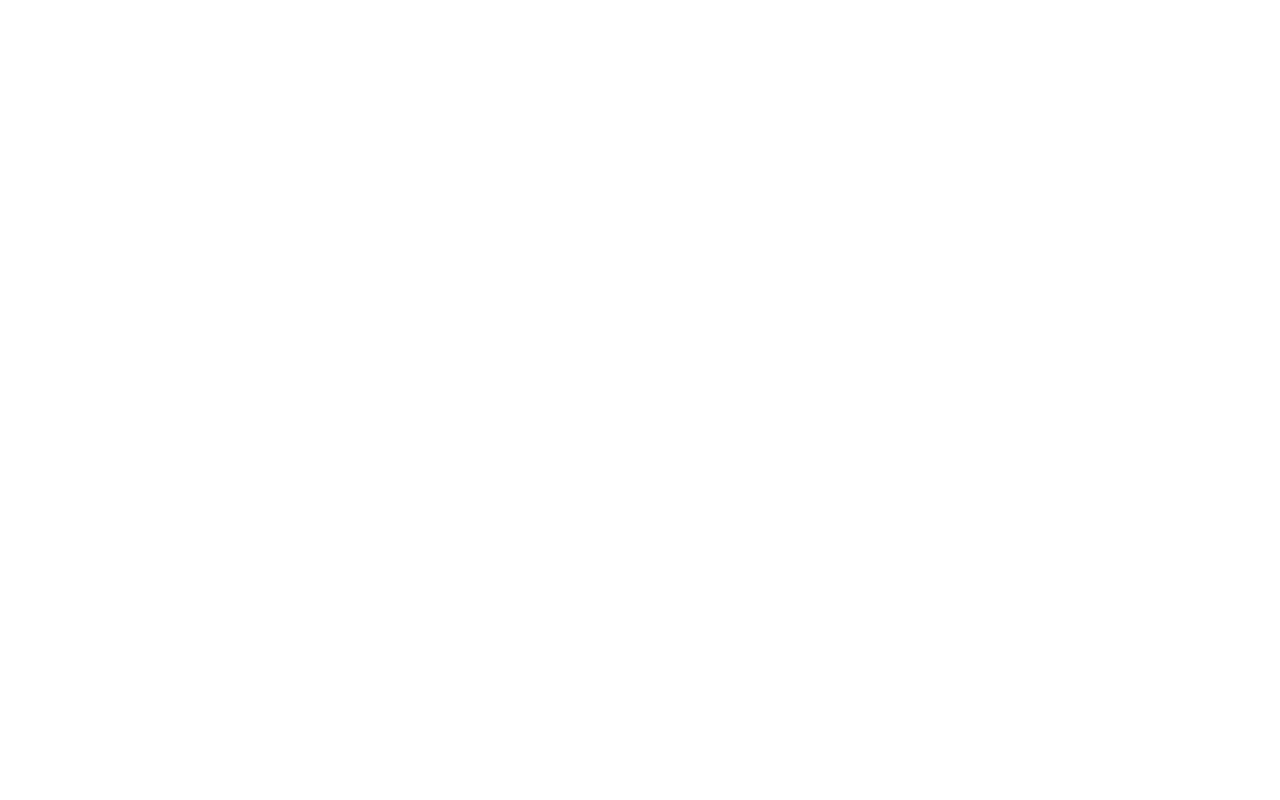
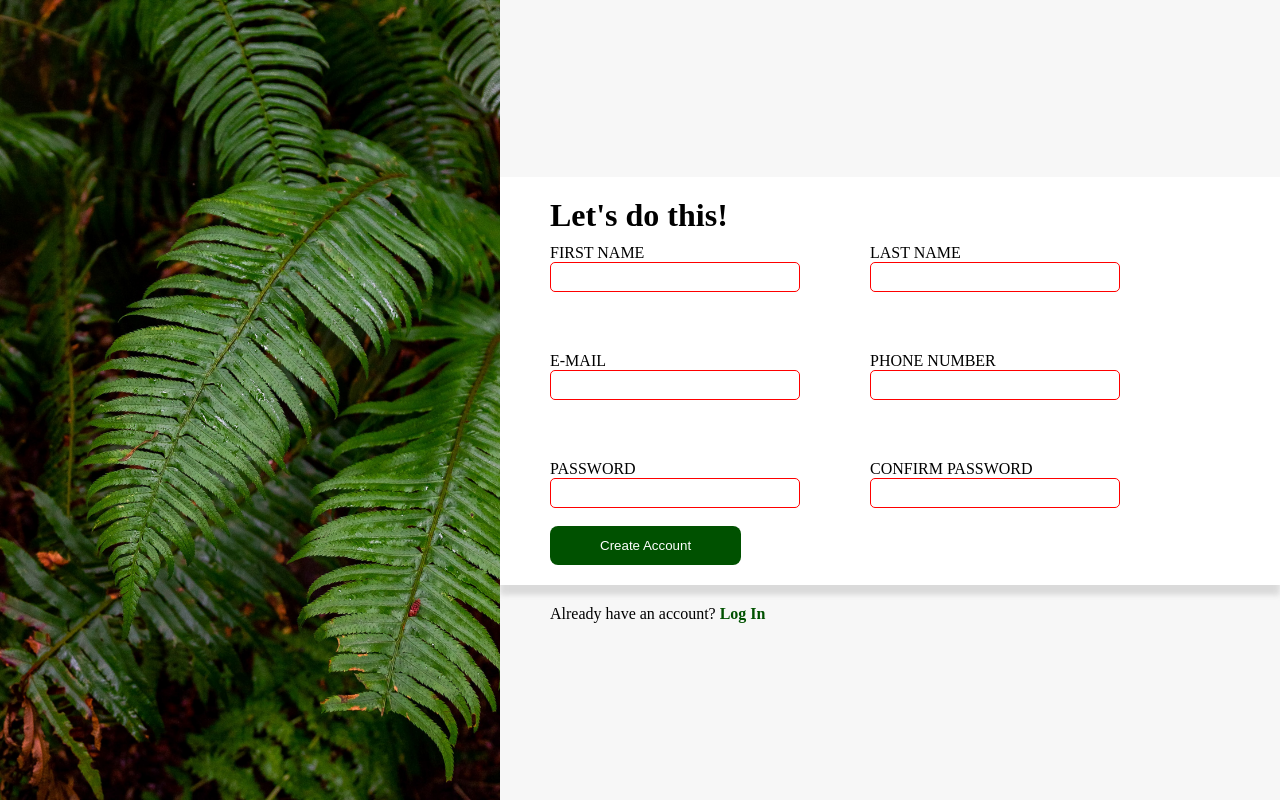
Before and after one commit to AlemkhanIT/theOdinProject, a plain HTML site: page signUp/index.html in a window 1280 px wide. Drawn offline with Linux system fonts and the light colour scheme.

Commit message:
Sign Up Project Finished

```diff
--- a/signUp/index.html
+++ b/signUp/index.html
@@ -8,6 +8,45 @@
     <title>Sign Up</title>
 </head>
 <body>
-    <h1></h1>
+    <main>
+        <div class="photo">
+            <img src="./halie-west-25xggax4bSA-unsplash.jpg" alt="">
+        </div>
+        <div class="form">
+            <form action="#" method="post">
+            <h1>Let's do this!</h1>
+            <div class="items">
+
+                <div class="item">
+                    <label for="firstName">First Name</label>
+                    <input required title="Minimum 2 characters A-Z a-z" type="text" name="firstName" id="firstName" pattern="^[a-zA-Z][a-zA-Z0-9-_\.]{1,20}$">
+                </div>
+                <div class="item">
+                    <label for="lastName">Last Name</label>
+                    <input required title="Minimum 2 characters A-Z a-z" type="text" name="lastName" id="lastName" pattern="^[a-zA-Z][a-zA-Z0-9-_\.]{1,20}$">
+                </div>
+                <div class="item">
+                    <label for="mail">E-Mail</label>
+                    <input required type="email" name="mail" id="mail">
+                </div>
+                <div class="item">
+                    <label for="phone">Phone Number</label>
+                    <input required title="Dont use +. Only numbers" type="tel" name="phone" id="phone" pattern="([1-9])+(?:-?\d){4,}">
+                </div>
+                <div class="item">
+                    <label for="pass">Password</label>
+                    <input required title="Minimum 8 characters. Minimum one Upper character" type="password" name="pass" id="pass" pattern="(?=^.{8,}$)((?=.*\d)|(?=.*\W+))(?![.\n])(?=.*[A-Z])(?=.*[a-z]).*$">
+                </div>
+                <div class="item">
+                    <label for="passConfirm">Confirm Password</label>
+                    <input required title="Password must match" type="password" name="passConfirm" id="passConfirm" pattern="(?=^.{8,}$)((?=.*\d)|(?=.*\W+))(?![.\n])(?=.*[A-Z])(?=.*[a-z]).*$">
+                </div>
+            </div>
+            <br>
+            <button class="btn" type="submit">Create Account</button>
+        </form>
+        <p class="logInfo">Already have an account? <a class="login" href="#">Log In</a></p>
+        </div>
+    </main>
 </body>
 </html>
--- a/signUp/style.css
+++ b/signUp/style.css
@@ -1,3 +1,90 @@
+*{
+    margin: 0;
+    padding: 0;
+    box-sizing: border-box;
+}
+:root{
+    --color: rgb(0, 81, 0);
+}
+body{
+    background-color:rgb(247, 247, 247)
+}
+main{
+    display: flex;
+    flex-direction: row;
+}
+.form{
+    margin: auto 0;
+}
 h1{
-    color: red;
+    margin-bottom: 10px;
 }
+form{
+    background-color: white;
+    padding: 20px 50px;
+    box-shadow: 0px 10px 5px 0px rgba(209,209,209,0.75);
+}
+.items{
+    display: flex;
+    flex-wrap: wrap;
+    gap: 60px;
+    width: 100%;
+}
+.item{
+    width: 260px;
+}
+.photo{
+    position: relative;
+    width: 100%;
+    height: 100vh;
+    max-width: 500px;
+    overflow: hidden;
+}
+img{
+    position: absolute;
+    height: 100vh;
+    top: 0;
+    bottom: 0;
+}
+label{
+    display: inline-block;
+    text-transform: uppercase;
+    display: block;
+}
+.btn{
+    background-color: var(--color);
+    border: 0;
+    cursor: pointer;
+    color: white;
+    border-radius: 8px;
+    padding: 12px 50px;
+    display: inline-block;
+}
+input{
+    border: 1px solid gray;
+    border-radius: 5px;
+    width: 250px;
+    height: 30px;
+
+}
+
+input:valid{
+    border-color: green;
+}
+
+input:invalid{
+    border-color: red;
+}
+
+.logInfo{
+    margin-top: 20px;
+    padding-left: 50px;
+}
+.login{
+    color: var(--color);
+    font-weight: 700;
+    text-decoration: none;
+}
+.login:visited{
+    color: var(--color);
+}
```
Also changed, not shown: signUp/halie-west-25xggax4bSA-unsplash.jpg (added), signUp/sign-up-form.png (added).
